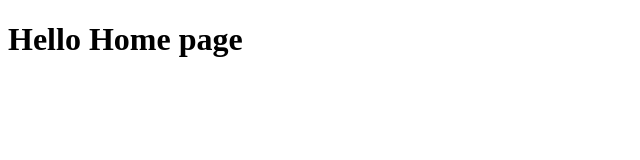
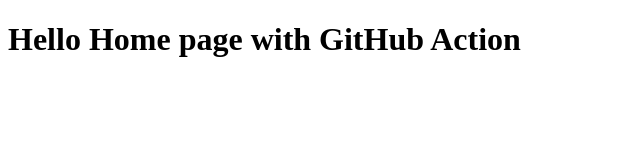
Before and after one commit to thammarat-ai/html-web, a plain HTML site: page index.html in a window 1280 px wide. Shown: the whole page, without its empty margins (0-640 px from the left). Drawn offline with Linux system fonts and the light colour scheme.

Commit message:
update home page

```diff
--- a/index.html
+++ b/index.html
@@ -6,6 +6,6 @@
     <title>Test Web page</title>
 </head>
 <body>
-    <h1>Hello Home page</h1>
+    <h1>Hello Home page with GitHub Action</h1>
 </body>
 </html>
```
